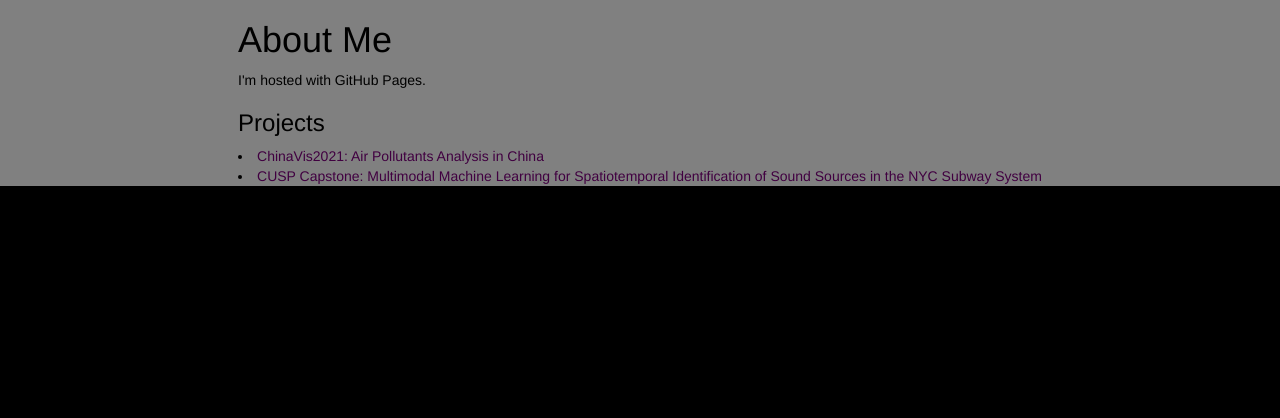
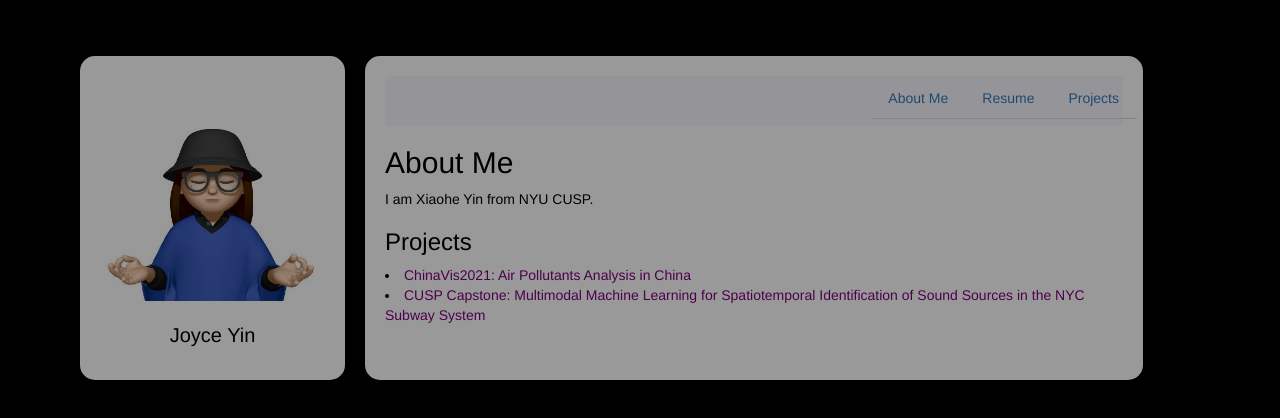
Before and after one commit to JoyceYin/joyceyin.github.io, a plain HTML site: page index.html in a window 1280 px wide. Drawn offline with Linux system fonts and the light colour scheme; files that its build step writes are made by us from their sources.

Commit message:
set basic layout

```diff
--- a/index.html
+++ b/index.html
@@ -5,19 +5,61 @@
 	<link rel="preconnect" href="https://fonts.googleapis.com">
 	<link rel="preconnect" href="https://fonts.gstatic.com" crossorigin>
 	<link href="https://fonts.googleapis.com/css2?family=Poppins:wght@300;400;500;600&display=swap" rel="stylesheet">
-	<link rel="stylesheet" href="static/bootstrap/css/bootstrap.min.css">
+	<link rel="stylesheet" href="statics/bootstrap/css/bootstrap.min.css">
 </head>
 
 <body style="background-color: black; color: black">
 	<div class="container-fluid">
 		<div class="row">
 
+			<div class="container">
+				<div class="col align-self-center" style="padding: 20px;border: solid; border-color: black;"></div>
+			</div>
+
 			<!-- Main content col-6 d-flex justify-content-center-->
-			<div class="flexBox" style="display: flex; flex-flow: row wrap; justify-content: center; background-color: white; opacity: 0.5;">
-				<!-- border: solid; border-color: yellow; -->
-				<div class="row center-block; border: solid; border-color: yellow;">
-					<h1>About Me</h1>
-					<p>I'm hosted with GitHub Pages.</p>
+			<div class="flexBox" style="display: flex; flex-flow: row wrap; justify-content: center;">
+
+				<div class="container">
+				<div class="d-flex justify-content-center" style="display:inline-flex;flex-flow: row nowrap;">
+
+					<!-- Left Column -->
+					<div class="border-left-0" style="width: 25%; float: left; padding: 20px; background-color: white; opacity: 0.6; border:10px solid;border-radius: 25px;">
+						<div class="d-inline-block">
+
+							<div class="card">
+							  <div class="card-body">
+							    <img src="statics/images/mood.jpg" class="img-responsive">
+							    <br>
+							    <p style="font-size: 20px; text-align: center;">Joyce Yin</p>
+							  </div>
+							</div>
+
+						</div>
+					</div>
+
+					<!-- Right Columns -->
+					<div class="border-right-0" style="width: 70%; float: right; padding: 20px;background-color: white; opacity: 0.6;border:10px solid;border-radius: 25px;">
+						<div class="d-inline-block">
+
+							<!-- navbar -->
+							<nav class="navbar navbar-light" style="background-color: ghostwhite; height: 50px;">
+									<ul class="nav nav-tabs navbar-right">
+									<li class="nav-item">
+										<a class="nav-link" href="#">About Me</a>
+									</li>
+									<li class="nav-item">
+										<a class="nav-link" href="#">Resume</a>
+									</li>
+									<li class="nav-item">
+										<a class="nav-link" href="#">Projects</a>
+									</li>
+									</ul>
+							</nav>
+
+
+							<div>
+								<h2> About Me</h2>
+								<p> I am Xiaohe Yin from NYU CUSP.</p>
 								<h3>Projects</h3>
 								<li>
 									<a href="projects/ChinaVis2021/home.html" style="color:purple;">ChinaVis2021: Air Pollutants Analysis in China</a>
@@ -31,5 +73,11 @@
 					</div>
 
 
+				</div></div>
+
+		</div>
+	</div>
+
+
 </body>
 </html>
```
Also changed, not shown: statics/images/mood.jpg (added). Lines whose indentation alone changed are shown as unchanged.
